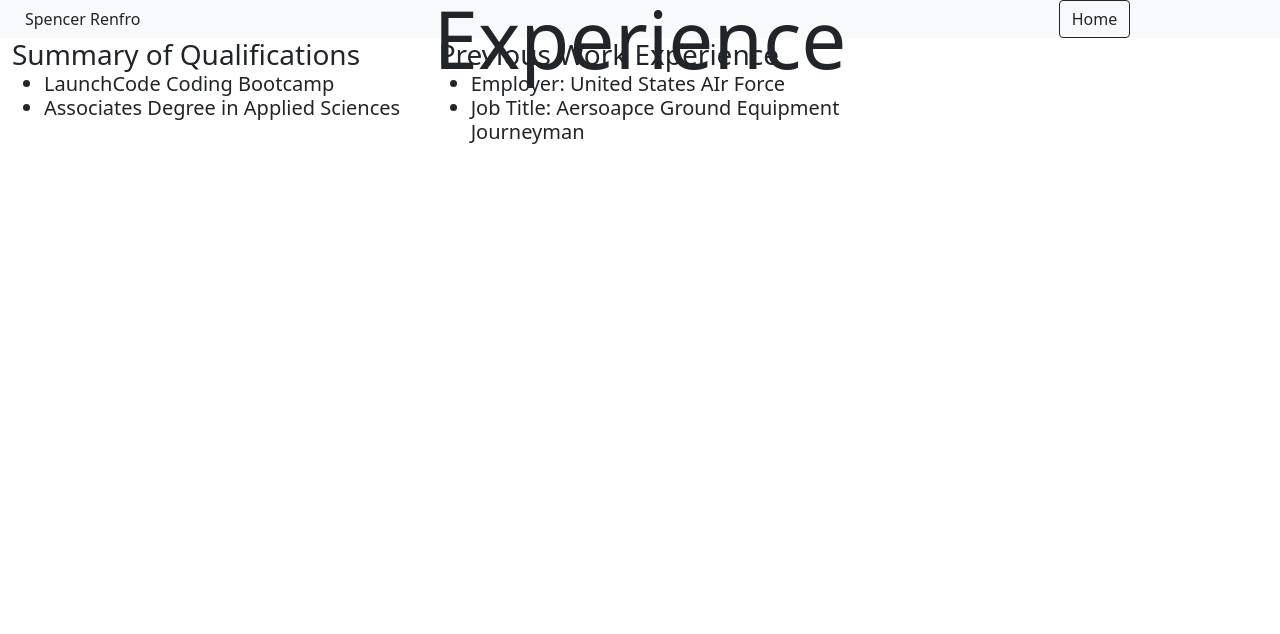
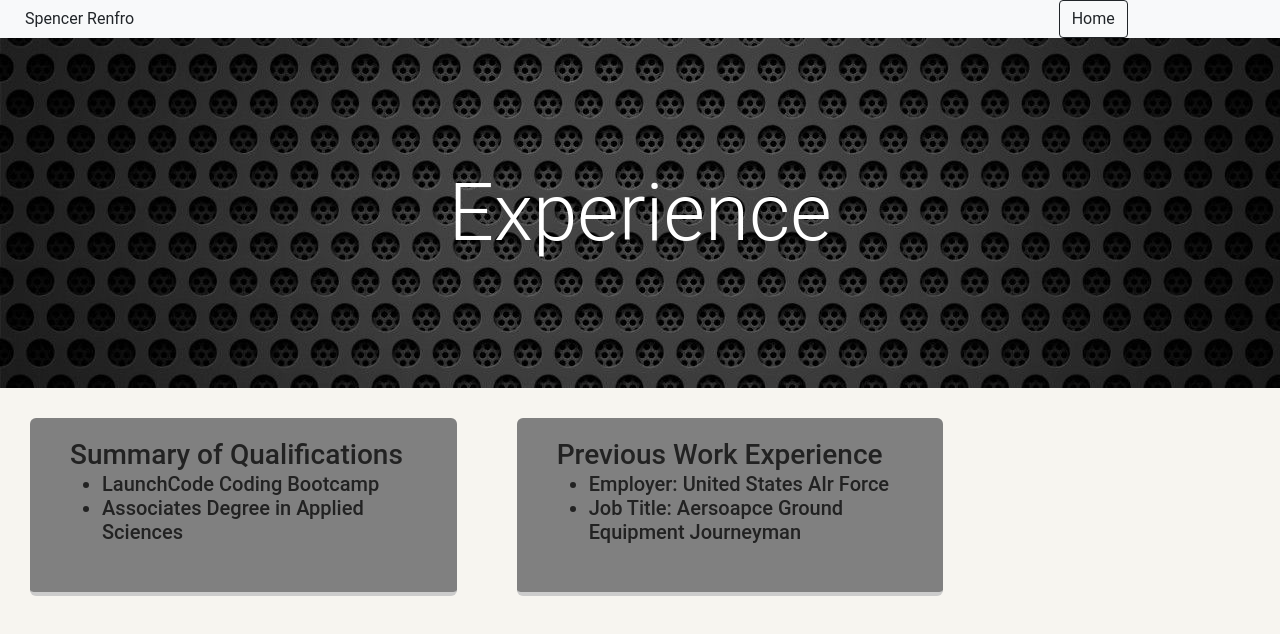
Before and after one commit to SpencerRenfro/tree-house-project1, a plain HTML site: page experience.html in a window 1280 px wide. Drawn offline with nearby package versions, Linux system fonts and the light colour scheme.

Commit message:
finished commit!

```diff
--- a/styles.css
+++ b/CSS/styles.css
@@ -57,7 +57,7 @@ a:hover {
 
 header {
   text-align: center;
-  background: url('images/longmont-CO.jpg') no-repeat top center ;
+  background: url('../images/longmont-CO.jpg') no-repeat top center ;
   background-size: cover;
   overflow: hidden;
   padding-top: 60px;
@@ -204,3 +204,24 @@ a.social:hover {
   }
 
 }
+
+/* Experience page css */
+
+.hero {
+  background:  url('../images/dots.jpeg');
+  color: #fff;
+  height: 350px;
+  background-size: cover;
+  background-repeat: no-repeat;
+}
+
+.card-exp {
+  margin: 30px;
+  padding: 20px 40px 40px;
+  max-width: 500px;
+  text-align: left;
+  background: gray;
+  border-bottom: 4px solid #ccc;
+  border-radius: 6px;
+  transition: all .5s;
+}
--- a/experience.html
+++ b/experience.html
@@ -6,8 +6,8 @@
     <link href="https://cdn.jsdelivr.net/npm/bootstrap@5.1.3/dist/css/bootstrap.min.css" rel="stylesheet"
         integrity="sha384-1BmE4kWBq78iYhFldvKuhfTAU6auU8tT94WrHftjDbrCEXSU1oBoqyl2QvZ6jIW3" crossorigin="anonymous">
     <!-- //bootstrap -->
-    <title>Spencer's-Experience-Page</title>
-    <link rel="stylesheet" href="experience.css">
+    <title>Spencer's-ExperiencePage</title>
+    <link rel="stylesheet" href="CSS/styles.css">
 </head>
 
 <body>
@@ -15,8 +15,8 @@
     <nav class="navbar navbar-expand-lg navbar-light bg-light p-0 ">
         <div class="container-fluid nav-color">
             <!-- <a class="navbar-brand col-10" href="#">Spencer Renfro</a> -->
-            <a class="col-10"> <button type="button" class="btn btn--dark" aria-current="page">Spencer
-                    Renfro</button></a>
+            <button type="button" class="btn btn--dark col-10 text-start" aria-current="page">Spencer
+                    Renfro</button>
             <button class="navbar-toggler" type="button" data-bs-toggle="collapse" data-bs-target="#navbarNav"
                 aria-controls="navbarNav" aria-expanded="false" aria-label="Toggle navigation">
                 <span class="navbar-toggler-icon"></span>
@@ -24,9 +24,7 @@
             <div class="collapse navbar-collapse" id="navbarNav">
                 <ul class="navbar-nav">
                     <li class="nav-item">
-                        <!-- <a class="nav-link active" aria-current="page" href="index.html">Home</a> -->
-                        <a href="index.html"><button type="button" class="btn btn-outline-dark"
-                                aria-current="page">Home</button></a>
+                        <a href="index.html" class="btn btn-outline-dark" >Home</a>
                     </li>
                 </ul>
             </div>
@@ -57,15 +55,3 @@
     </div>
 </body>
 </html>
-
-
-<!--       <img src="http://placeimg.com/200/200/tech" alt="Treasure Porth, Web Developer">-->
-<!-- <img src=" https://placeimg.com/640/480/any" alt="Treasure Porth, Web Developer">
-
-<h1>Treasure Porth, Web Developer</h1>
-<h2>Summary of Qualifications</h2>
-<ul>
-     <li>Experience as a freelance web developer</li>
-     <li>Experience with HTML, CSS, and Javascript</li>
-     <li>Bachelor of Science, Economics</li>
-</ul> -->
--- a/style.scss
+++ /dev/null
@@ -1 +0,0 @@
-@import 'utilities/variables';
--- a/utilities/_variables.scss
+++ /dev/null
@@ -1 +0,0 @@
-$white: #fff;
```
Also changed, not shown: CSS/experience.css (added).
